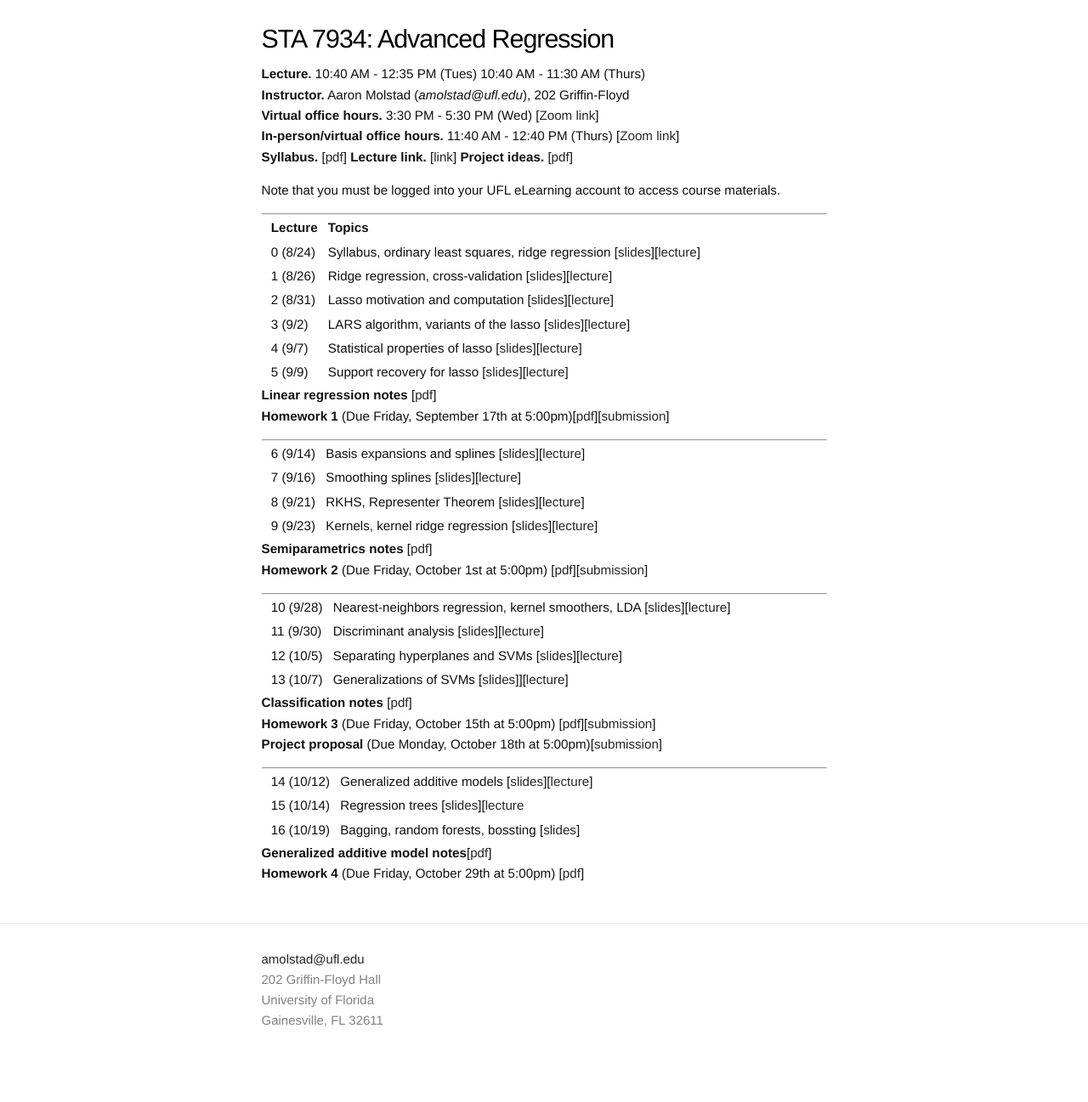
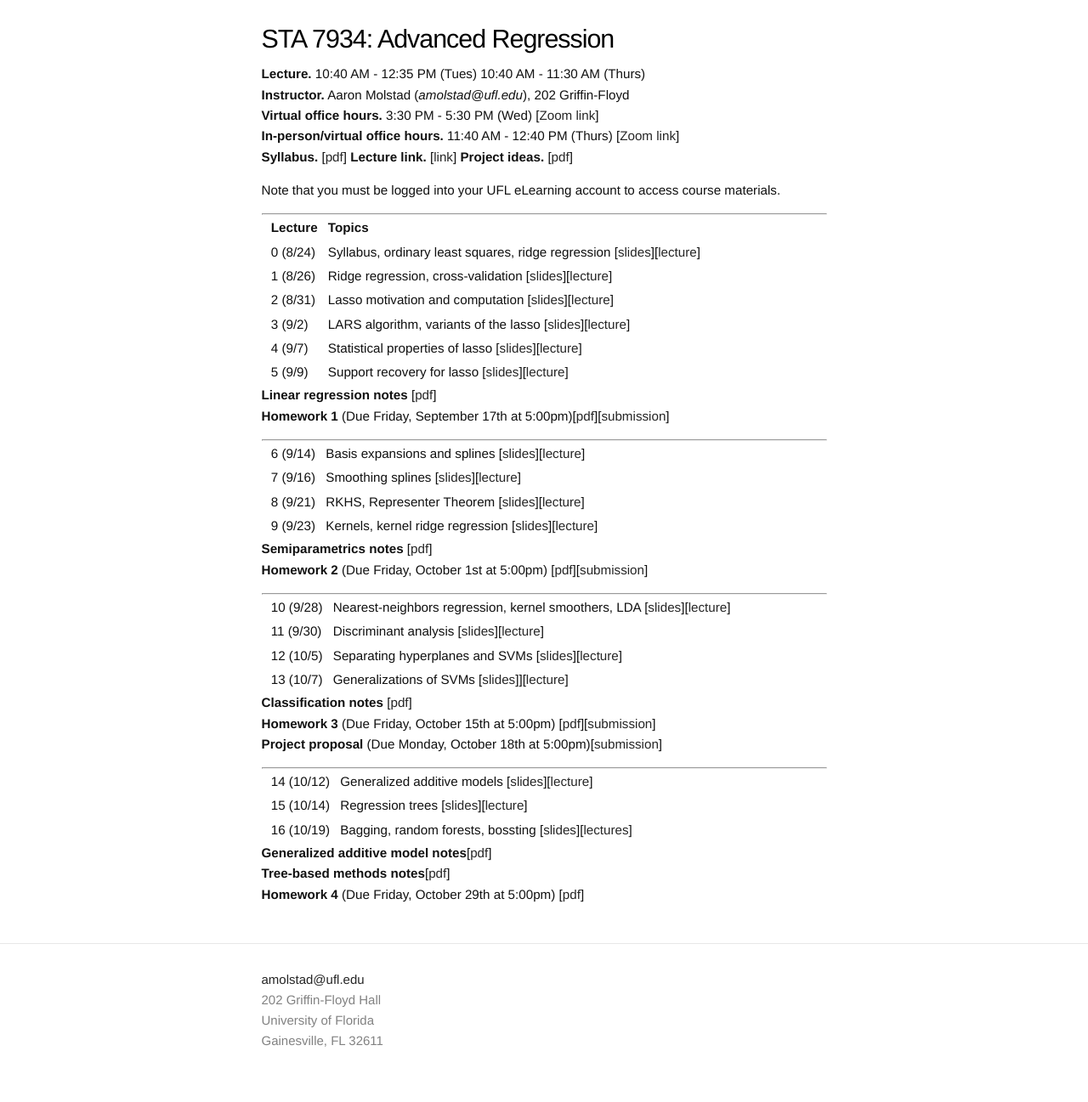
Before and after one commit to ajmolstad/ajmolstad.github.io, a Jekyll site: the page built from F21_STA7934.md, in a window 1280 px wide. Shown: the whole page at 85% size. Built offline with Jekyll 4.4.1, drawn with Linux system fonts in a browser that asks for light colours; before the commit the page ends 1273 px from its top, so only the background shows below that.

Commit message:
Update coursepage

```diff
--- a/F21_STA7934.md
+++ b/F21_STA7934.md
@@ -53,8 +53,9 @@ Note that you must be logged into your UFL eLearning account to access course ma
 -----------------
 
 || 14 (10/12) || Generalized additive models [[slides](https://ufl.instructure.com/files/63018329/download?download_frd=1)][[lecture](https://ufl.instructure.com/courses/437665/files?preview=63023551)] ||
-|| 15 (10/14) || Regression trees [[slides](https://ufl.instructure.com/files/63094581/download?download_frd=1)][[lecture](https://ufl.instructure.com/courses/437665/files?preview=63143776)||
-|| 16 (10/19) || Bagging, random forests, bossting [[slides](https://ufl.instructure.com/files/63227415/download?download_frd=1)]||
+|| 15 (10/14) || Regression trees [[slides](https://ufl.instructure.com/files/63094581/download?download_frd=1)][[lecture](https://ufl.instructure.com/courses/437665/files?preview=63143776)]||
+|| 16 (10/19) || Bagging, random forests, bossting [[slides](https://ufl.instructure.com/files/63227415/download?download_frd=1)][[lectures](https://ufl.instructure.com/courses/437665/files?preview=63316157)]||
 
 **Generalized additive model notes**[[pdf](https://ufl.instructure.com/files/63023768/download?download_frd=1)]
-**Homework 4** (Due Friday, October 29th at 5:00pm) [[pdf](https://ufl.instructure.com/files/63143973/download?download_frd=1)]
+**Tree-based methods notes**[[pdf](https://ufl.instructure.com/files/63316222/download?download_frd=1)]
+**Homework 4** (Due Friday, October 29th at 5:00pm) [[pdf](https://ufl.instructure.com/files/63316095/download?download_frd=1)]
```
Also changed, not shown: research.md (+1 -1 lines).
